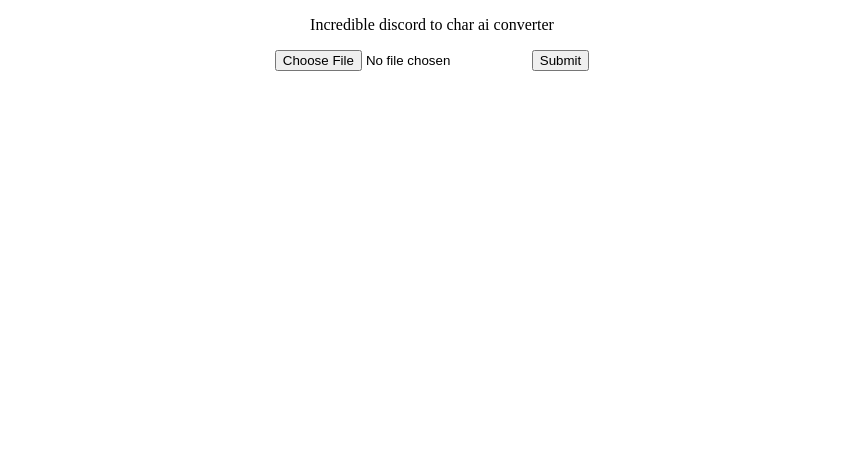
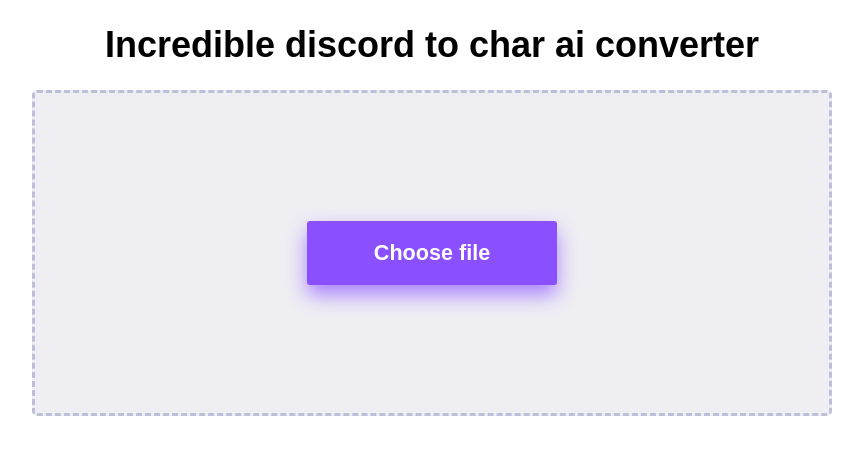
Before and after one commit to Solyphonous/DiscToCharAiWeb, a plain HTML site: page index.html in a window 1280 px wide. Shown: the whole page, without its empty margins (208-1071 px from the left). Drawn offline with Linux system fonts and the light colour scheme.

Commit message:
Styling changes

```diff
--- a/converter.js
+++ b/converter.js
@@ -1,14 +1,14 @@
-function showError(msg) {
+function showError(msg, timeout = 2) { // Timeout in seconds
     let errorbox = document.getElementById("error")
     errorbox.textContent = "Error: " + msg
 
     setTimeout(() => {
         errorbox.textContent = ""
-    }, 2000);
+    }, timeout * 1000);
 }
 
 function saveFile(text) {
-    const saveBlob = new Blob([text], {type: "text/plain"})
+    const saveBlob = new Blob([text], { type: "text/plain" })
     let download = document.createElement("a")
     download.href = URL.createObjectURL(saveBlob)
     download.download = "result.txt"
@@ -17,13 +17,23 @@
     document.body.removeChild(download)
 }
 
-function convertFile() {
-    let files = document.getElementById("file").files
+function dropHandler(event) {
+    console.log("dropped")
+    event.preventDefault()
+    let files = event.dataTransfer.files
+    convertFile(files)
+}
 
+function uploadHandler(event) {
+    let files = event.target.files
+    convertFile(files)
+}
+
+function convertFile(files) {
     if (files.length <= 0) {
         showError("No file selected.")
     } else {
-        let file = document.getElementById("file").files[0]
+        let file = files[0]
         if (file.type != "application/json") {
             showError("Invalid file type!")
         } else {
@@ -46,7 +56,7 @@
                             }
                         }
                         if (text.length >= 32000) {
-                            showError("Maximum length reached, only outputted first " + i + " lines of " + json.length)
+                            showError("Maximum length reached, only outputted first " + i + " lines of " + json.length, 5)
                             break
                         }
                     }
@@ -59,5 +69,10 @@
 }
 
 document.addEventListener("DOMContentLoaded", function () {
-    document.getElementById("submit").addEventListener("click", convertFile)
+    document.getElementById("file").addEventListener("change", uploadHandler)
+
+    let dropzone = document.getElementById("dropzone")
+    dropzone.addEventListener("drop", dropHandler)
+    dropzone.addEventListener("dragover", (event) => { event.preventDefault() })
+
 })
--- a/index.html
+++ b/index.html
@@ -1,13 +1,18 @@
 <!DOCTYPE html>
+
 <head>
+    <meta name="viewport" content="width=device-width, initial-scale=1.0">
     <link rel="stylesheet" href="style.css">
     <script src="converter.js"></script>
 </head>
+
 <body>
     <div class="content">
-        <p>Incredible discord to char ai converter</p>
+        <h1>Incredible discord to char ai converter</h1>
+        <div class="file-upload" id="dropzone" ondragover="event.preventDefault()">
+                <label for="file" class="upload-button"><b>Choose file</b></label>
+        </div>
         <input type="file" id="file" accept="application/json">
-        <button id="submit">Submit</button>
         <div id="error"></div>
     </div>
 </body>
--- a/style.css
+++ b/style.css
@@ -1,5 +1,46 @@
+body {
+    font-family: Arial, Helvetica, sans-serif;
+    font-size: large;
+}
+
+label {
+    text-align: center;
+}
+
 .content {
     text-align: center;
     margin: auto;
-    max-width: 800px;
+    max-width: max(50%, min(800px, 100%));
 }
+
+.file-upload {
+    width: auto;
+    background-color: rgb(239, 238, 243);;
+    height: 20rem;
+    border-radius: 5px;
+    border: 3px dashed #bec0da;
+    display: flex;
+    justify-content: center;
+    align-items: center;
+}
+
+
+.upload-button {
+    display: flex;
+    justify-content: center;
+    align-items: center;
+    background-color: #8A4FFF;
+    cursor: pointer;
+    width: 30%;
+    height: 20%;
+    font-size: larger;
+    min-width: 250px;
+    user-select: none;
+    box-shadow: 0 10px 20px #aa83ff;
+    border-radius: 3px;
+    color: white;
+}
+
+input[type="file"] {
+    display: none;
+}
```
